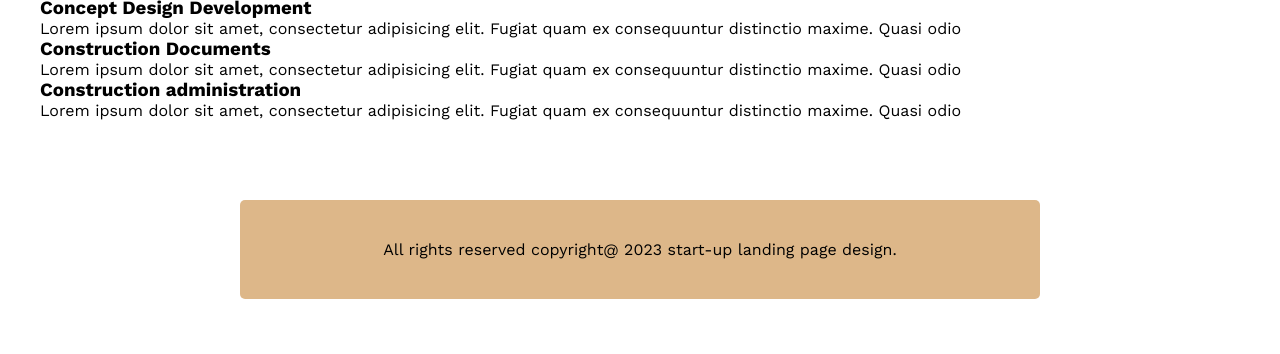
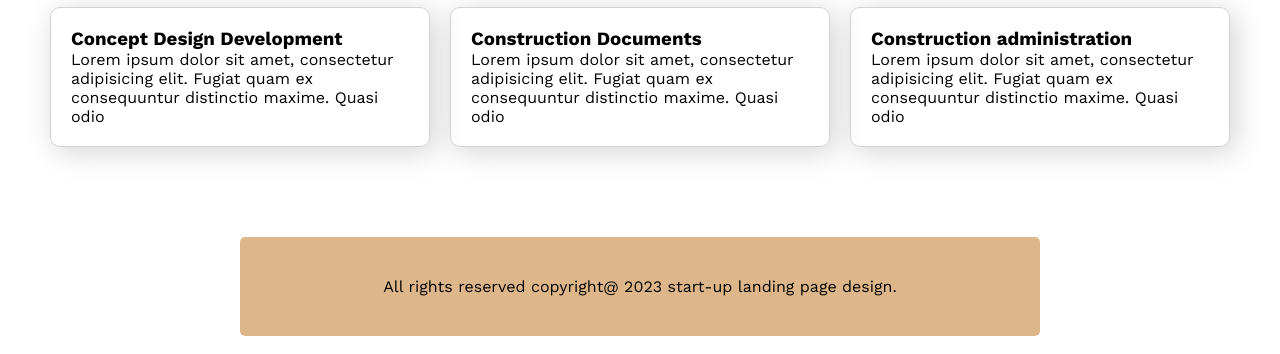
Before and after one commit to abrahman009/G3-Architect, a plain HTML site: page index.html in a window 1280 px wide. Shown: the part 3328-3682 px from the top of the page. Drawn offline with nearby package versions, Linux system fonts and the light colour scheme.

Commit message:
Update style.css

```diff
--- a/styles/style.css
+++ b/styles/style.css
@@ -1,5 +1,5 @@
 * {
-  margin: 0;
+  margin: 0px;
   font-family: 'Open Sans', sans-serif;
   font-family: 'Work Sans', sans-serif;
 }
@@ -320,6 +320,22 @@ header {
   }
 }
 
+/* bonus section */
+.card{
+  padding: 20px;
+  margin: 10px;
+  border: 1px solid lightgray;
+  border-radius: 10px;
+  box-shadow: 5px 5px 30px lightgray;
+}
+.container{
+  max-width: 1200px;
+  margin-left: auto;
+  margin-right: auto;
+}
+.d-flex{
+  display: flex;
+}
 /*---footer section---*/
 .footer-main {
   display: flex;
```
